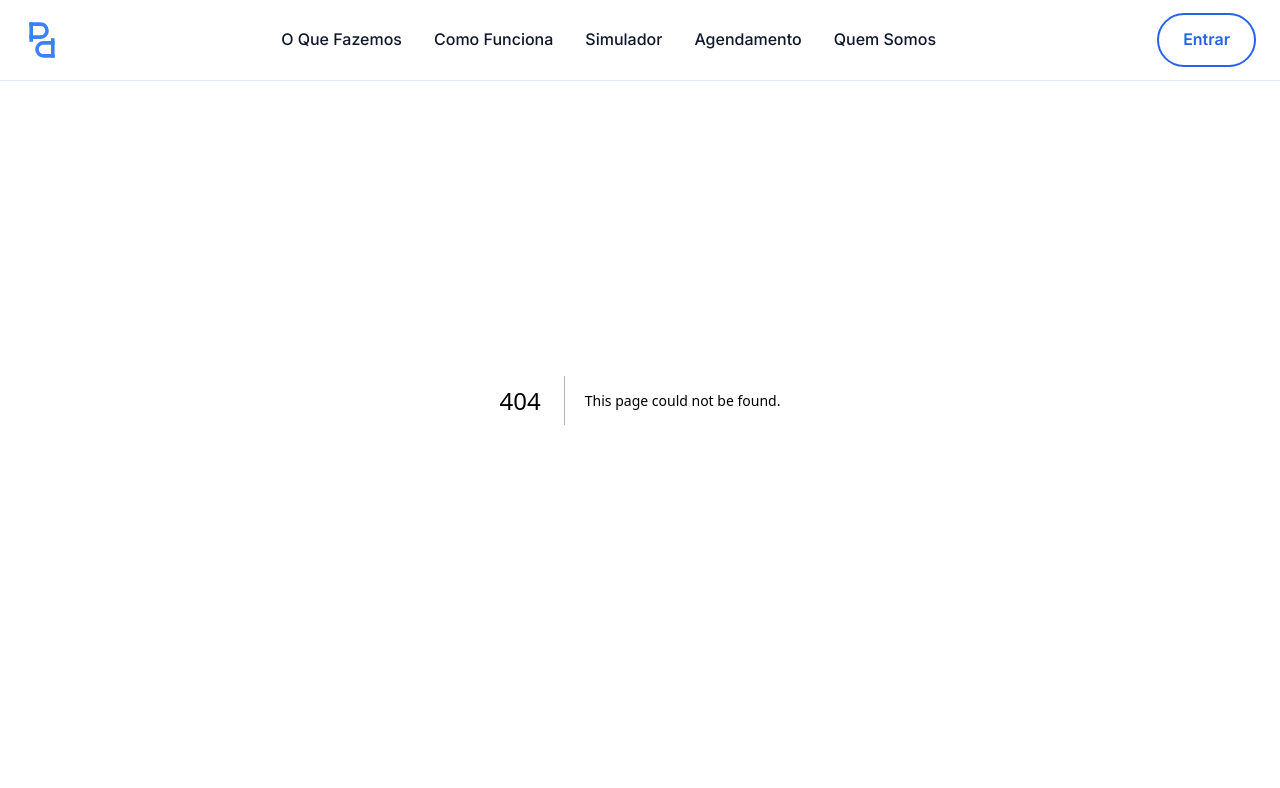
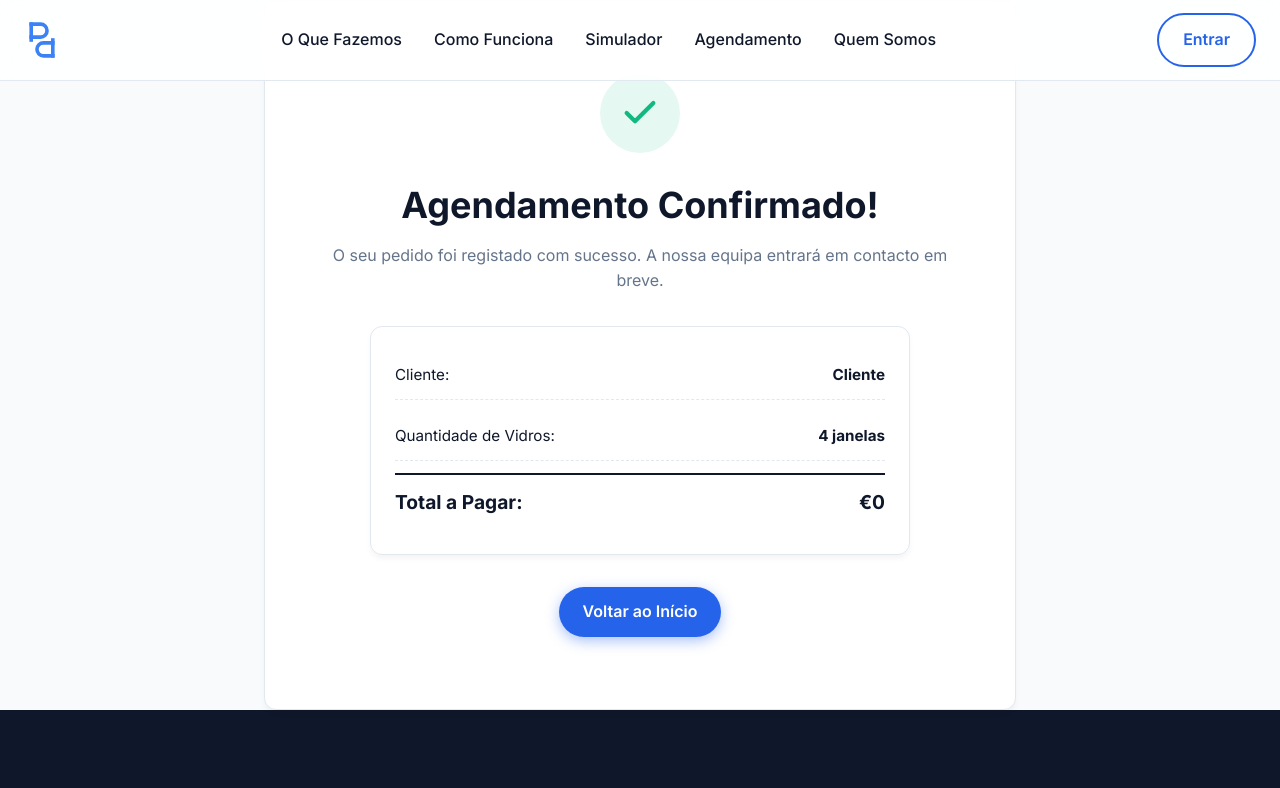
Before and after one commit to davidnungulomateus-commits/Impporta-Cleaning, a Next.js app: page /success in a window 1280 px wide. Before the commit this address had no page. Shown: the top 788 px of the page. Built offline with nearby package versions, Linux system fonts and the light colour scheme.

Commit message:
Add /success page for Google Ads conversion tracking

```diff
--- /dev/null
+++ b/app/success/page.jsx
@@ -0,0 +1,56 @@
+'use client';
+
+import { useSearchParams } from 'next/navigation';
+import { Suspense } from 'react';
+
+function SuccessContent() {
+  const searchParams = useSearchParams();
+  const name = searchParams.get('name') || 'Cliente';
+  const date = searchParams.get('date') || '';
+  const time = searchParams.get('time') || '';
+  const windows = searchParams.get('windows') || '4';
+  const price = searchParams.get('price') || '0';
+  const address = searchParams.get('address') || '';
+
+  const formattedDate = date ? new Date(date).toLocaleDateString('pt-PT') : '';
+
+  return (
+    <main>
+      <section className="checkout-section fade-up visible" style={{ minHeight: '80vh', display: 'flex', alignItems: 'center', justifyContent: 'center' }}>
+        <div className="container" style={{ maxWidth: '800px' }}>
+          <div className="booking-card" style={{ padding: '2rem' }}>
+            <div className="booking-step-content active">
+              <div className="success-widget" style={{ textAlign: 'center', padding: '40px 20px' }}>
+                <div className="success-icon" style={{ width: '80px', height: '80px', backgroundColor: 'rgba(16, 185, 129, 0.1)', borderRadius: '50%', display: 'inline-flex', alignItems: 'center', justifyContent: 'center', marginBottom: '24px' }}>
+                  <svg width="40" height="40" viewBox="0 0 24 24" fill="none" stroke="currentColor" strokeWidth="2.5" strokeLinecap="round" strokeLinejoin="round" style={{ color: 'var(--secondary)' }}><polyline points="20 6 9 17 4 12"></polyline></svg>
+                </div>
+                <h2 style={{ fontSize: '2.25rem', fontWeight: '700', marginBottom: '8px' }}>Agendamento Confirmado!</h2>
+                <p style={{ color: 'var(--text-muted)', marginBottom: '32px' }}>O seu pedido foi registado com sucesso. A nossa equipa entrará em contacto em breve.</p>
+
+                <div className="receipt-box" style={{ textAlign: 'left', background: 'var(--bg-alt)', padding: '24px', borderRadius: '12px' }}>
+                  <div className="receipt-row" style={{ display: 'flex', justifyContent: 'space-between', marginBottom: '12px', borderBottom: '1px dashed #e2e8f0', paddingBottom: '12px' }}><span>Cliente:</span><strong>{name}</strong></div>
+                  {address && <div className="receipt-row" style={{ display: 'flex', justifyContent: 'space-between', marginBottom: '12px', borderBottom: '1px dashed #e2e8f0', paddingBottom: '12px' }}><span>Morada:</span><strong>{address}</strong></div>}
+                  {formattedDate && <div className="receipt-row" style={{ display: 'flex', justifyContent: 'space-between', marginBottom: '12px', borderBottom: '1px dashed #e2e8f0', paddingBottom: '12px' }}><span>Data & Hora:</span><strong>{formattedDate} às {time}</strong></div>}
+                  <div className="receipt-row" style={{ display: 'flex', justifyContent: 'space-between', marginBottom: '12px', borderBottom: '1px dashed #e2e8f0', paddingBottom: '12px' }}><span>Quantidade de Vidros:</span><strong>{windows} janelas</strong></div>
+                  <div className="receipt-row total" style={{ display: 'flex', justifyContent: 'space-between', paddingTop: '12px', fontSize: '1.2rem', fontWeight: 'bold' }}><span>Total a Pagar:</span><strong>€{price}</strong></div>
+                </div>
+
+                <div className="success-actions" style={{ marginTop: '32px' }}>
+                  <a href="/" className="btn btn-primary" style={{ padding: '12px 24px' }}>Voltar ao Início</a>
+                </div>
+              </div>
+            </div>
+          </div>
+        </div>
+      </section>
+    </main>
+  );
+}
+
+export default function SuccessPage() {
+  return (
+    <Suspense fallback={<div style={{ textAlign: 'center', padding: '100px' }}>Carregando...</div>}>
+      <SuccessContent />
+    </Suspense>
+  );
+}
```
Also changed, not shown: app/page.jsx (+12 -26 lines).
